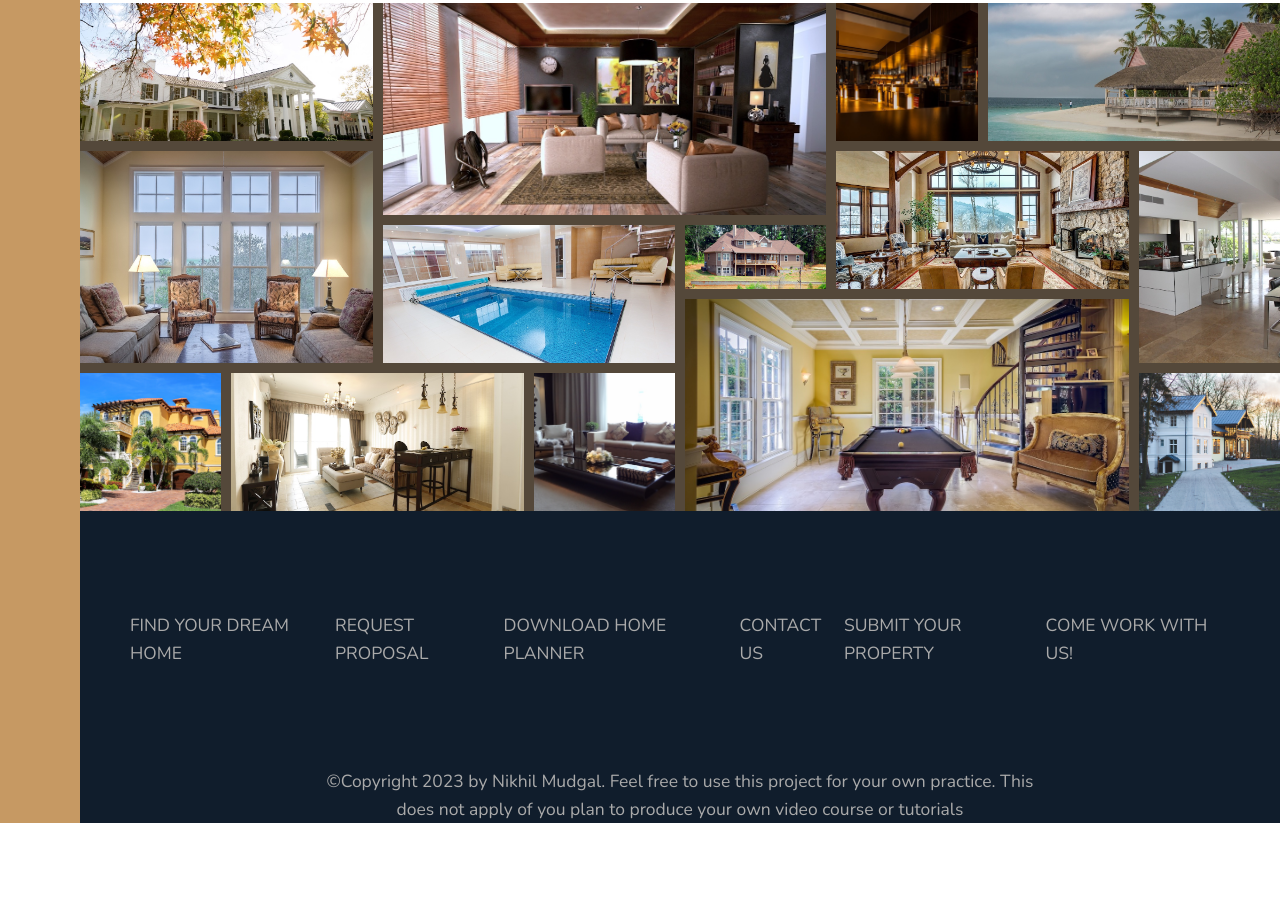
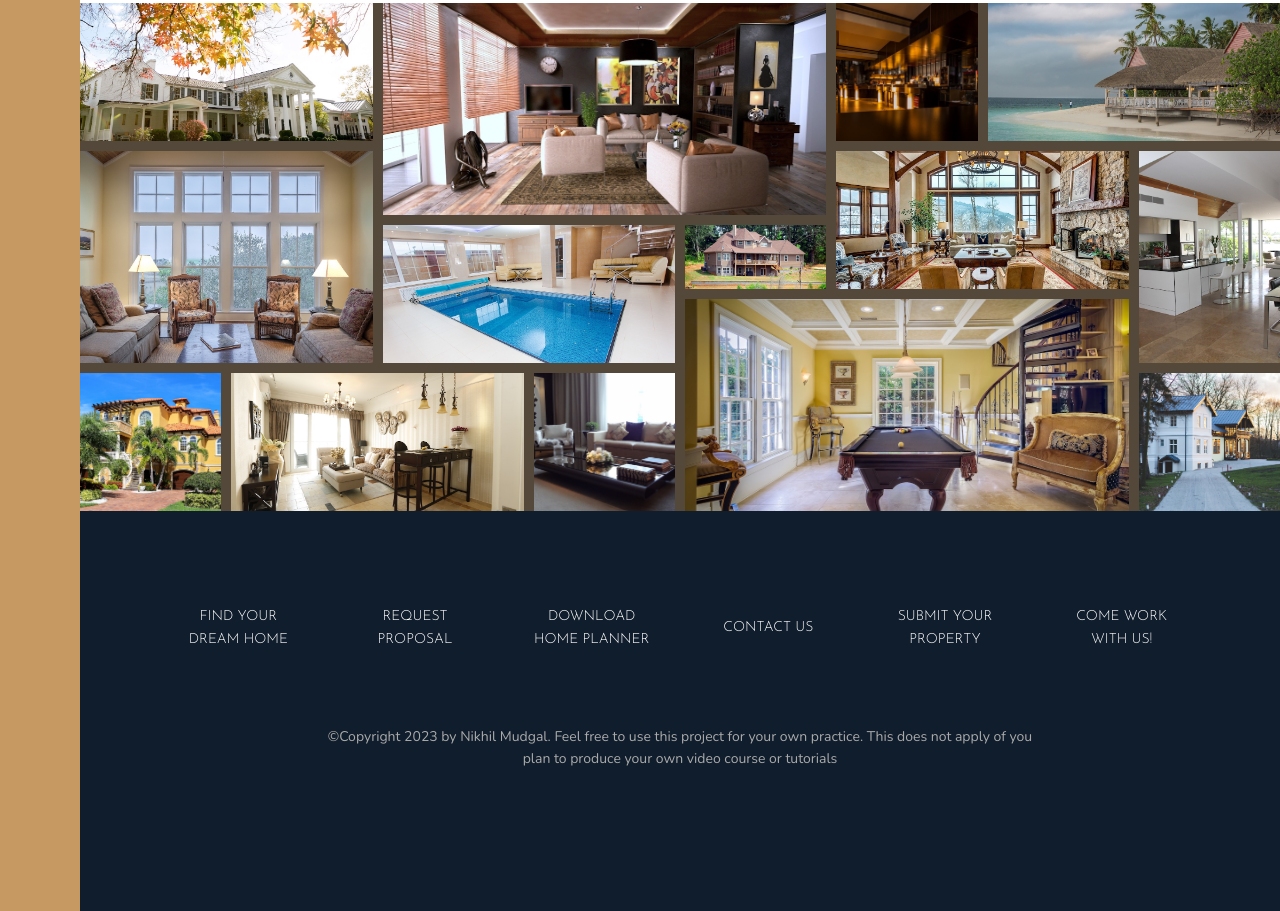
Before and after one commit to NikhilMudgal/Nexter, a website: page index.html in a window 1280 px wide. Shown: the part 3069-3980 px from the top of the page. Before the commit the page ends 3892 px from the top, so only its background shows below. Drawn offline with nearby package versions, Linux system fonts and the light colour scheme.

Commit message:
Styled Footer Section

```diff
--- a/index.html
+++ b/index.html
@@ -345,16 +345,16 @@
         </section>
 
         <footer class="footer">
-            <div class="footer__items">
-             <a href="" class="footer__item">find your dream home</a>
-             <a href="" class="footer__item">request proposal</a>
-             <a href="" class="footer__item">download home planner</a>
-             <a href="" class="footer__item">contact us</a>
-             <a href="" class="footer__item">submit your property</a>
-             <a href="" class="footer__item">come work with us!</a>
-            </div>
+            <ul class="nav">
+              <li class="nav__item"><a href="#" class="nav__link">find your dream home</a></li>
+              <li class="nav__item"><a href="#" class="nav__link">request proposal</a></li>
+              <li class="nav__item"><a href="#" class="nav__link">download home planner</a></li>
+              <li class="nav__item"><a href="#" class="nav__link">contact us</a></li>
+              <li class="nav__item"><a href="#" class="nav__link">submit your property</a></li>
+              <li class="nav__item"><a href="#" class="nav__link">come work with us!</a></li>
+            </ul>
 
-            <div class="footer__copyright--text">
+            <div class="copyright">
                 &copy;Copyright 2023 by Nikhil Mudgal. Feel free to use this project for your own practice. This does not apply of you plan to produce your own video course or tutorials
             </div>
         </footer>
--- a/sass/_footer.scss
+++ b/sass/_footer.scss
@@ -1,30 +1,40 @@
 .footer {
     background-color: $color-secondary;
     grid-column: full-start / full-end;
-    color: $color-grey-light-2;
-    font-size: 1.75rem;
-    &__items {
-        display: flex;
-        margin: 10rem 5rem;
+    padding: 8rem;
+}
+
+.nav {
+    list-style: none;
+    display: grid;
+    grid-template-columns: repeat(auto-fit, minmax(15rem, 1fr));
+    grid-gap: 2rem;
+    align-items: center;
+
+    &__link:link,
+    &__link:visited {
+        font-size: 1.4rem;
+        color: #fff;
+        text-decoration: none;
+        font-family: $font-display;
         text-transform: uppercase;
-        justify-content: space-around;
-    }
-
-    &__item {
-        text-decoration: none;
-        color: $color-grey-light-2;
-        transition: all .4s;
+        text-align: center;
+        padding: 1.5rem;
+        display: block;
+        transition: all .3s;
         &:hover {
-            background-color: red;
-            transform: translateY(-1rem);
+            background-color: rgba(#fff, .05);
+            transform: translateY(-3px);
         }
-
-    }
-
-    &__copyright--text {
-        width: 60%;
-        text-align: center;
-        align-self: center;
-        margin: auto;
     }
 }
+
+.copyright {
+    font-size: 1.4rem;
+    color: $color-grey-light-2;
+    margin: 6rem;
+    text-align: center;
+    width: 70%;
+    margin-left: auto;
+    margin-right: auto;
+}
```
Also changed, not shown: css/style.css.
